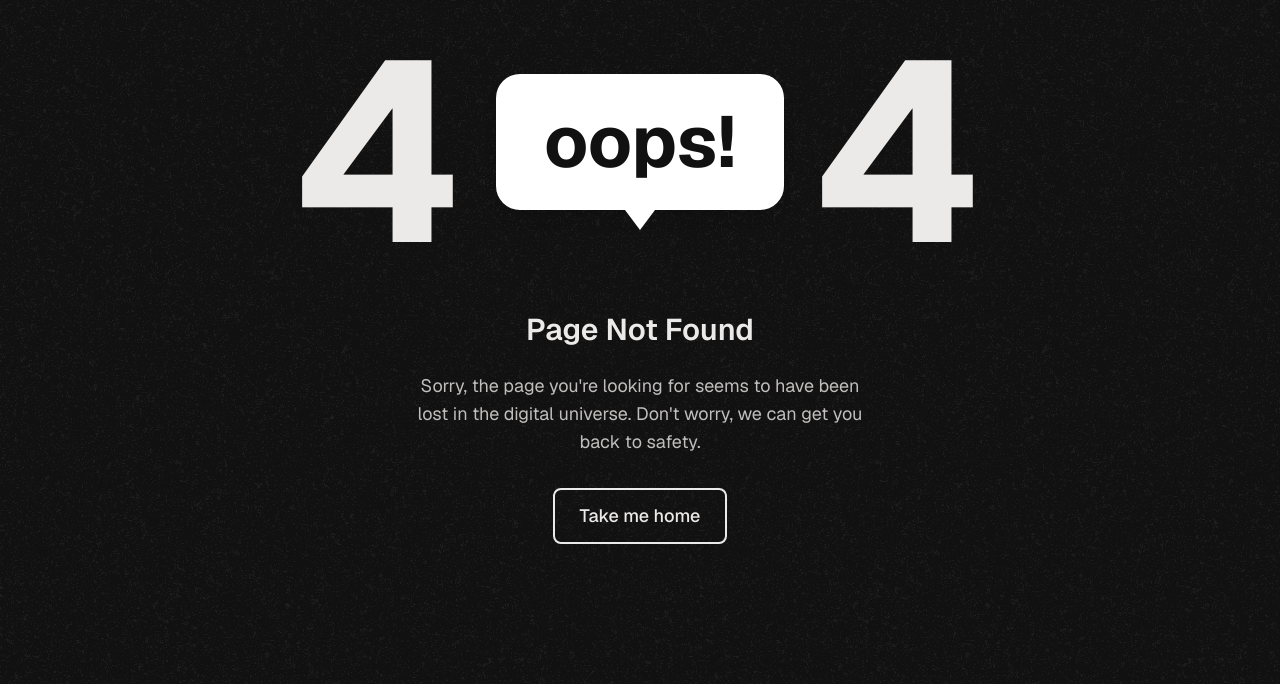
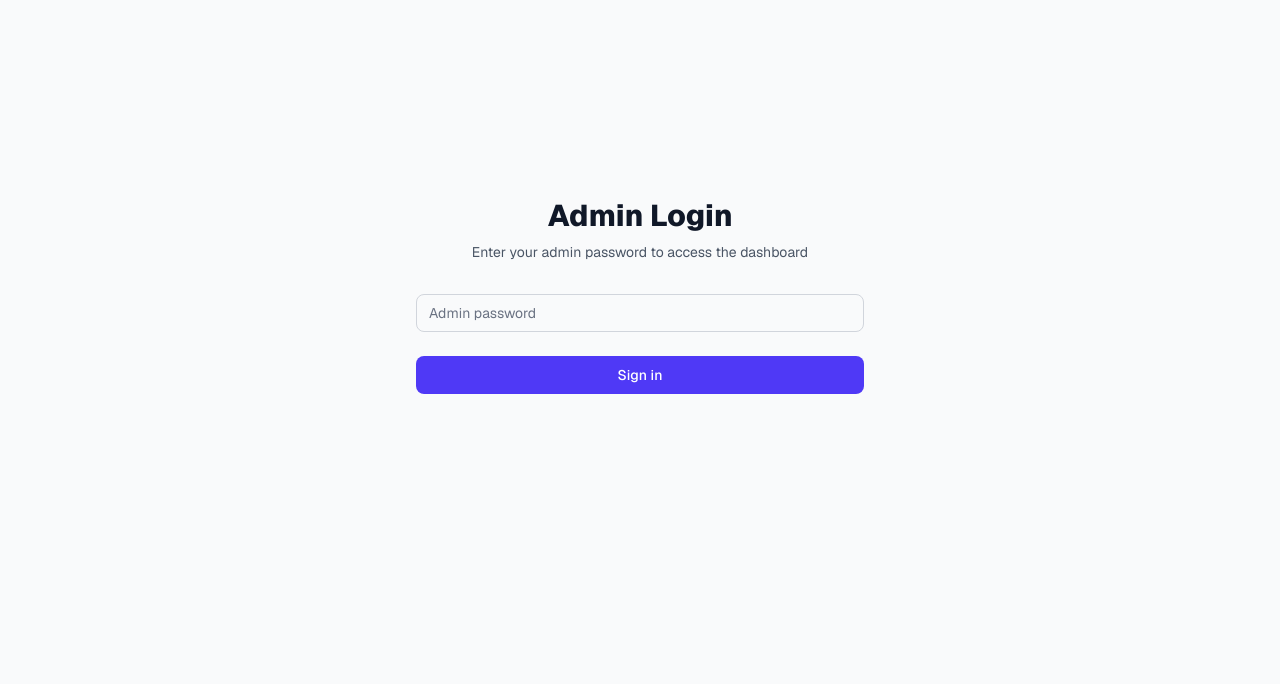
Before and after one commit to echozyr2001/portfolio-demo, a Next.js app: page /admin/login in a window 1280 px wide. Before the commit this address had no page. Shown: the part 116-800 px from the top of the page. Built offline with nearby package versions, Linux system fonts and the light colour scheme; a web font is replaced by a local one.

Commit message:
auth system

```diff
--- /dev/null
+++ b/app/admin/dashboard/page.tsx
@@ -0,0 +1,64 @@
+"use client";
+
+import { useRouter } from "next/navigation";
+import { useState } from "react";
+
+export default function AdminDashboard() {
+  const [isLoggingOut, setIsLoggingOut] = useState(false);
+  const router = useRouter();
+
+  const handleLogout = async () => {
+    setIsLoggingOut(true);
+    try {
+      const response = await fetch("/api/auth/logout", {
+        method: "POST",
+      });
+
+      if (response.ok) {
+        router.push("/admin/login");
+        router.refresh();
+      }
+    } catch (error) {
+      console.error("Logout error:", error);
+    } finally {
+      setIsLoggingOut(false);
+    }
+  };
+
+  return (
+    <div className="min-h-screen bg-gray-50">
+      <div className="bg-white shadow">
+        <div className="max-w-7xl mx-auto px-4 sm:px-6 lg:px-8">
+          <div className="flex justify-between items-center py-6">
+            <h1 className="text-3xl font-bold text-gray-900">Admin Dashboard</h1>
+            <button
+              onClick={handleLogout}
+              disabled={isLoggingOut}
+              className="bg-red-600 hover:bg-red-700 text-white px-4 py-2 rounded-md text-sm font-medium disabled:opacity-50"
+            >
+              {isLoggingOut ? "Logging out..." : "Logout"}
+            </button>
+          </div>
+        </div>
+      </div>
+
+      <div className="max-w-7xl mx-auto py-6 sm:px-6 lg:px-8">
+        <div className="px-4 py-6 sm:px-0">
+          <div className="border-4 border-dashed border-gray-200 rounded-lg h-96 flex items-center justify-center">
+            <div className="text-center">
+              <h2 className="text-2xl font-semibold text-gray-900 mb-4">
+                Welcome to the Admin Dashboard
+              </h2>
+              <p className="text-gray-600">
+                Authentication is working! You are now logged in as an administrator.
+              </p>
+              <p className="text-sm text-gray-500 mt-2">
+                This dashboard will be expanded with blog management features in future tasks.
+              </p>
+            </div>
+          </div>
+        </div>
+      </div>
+    </div>
+  );
+}
--- /dev/null
+++ b/app/admin/login/page.tsx
@@ -0,0 +1,88 @@
+"use client";
+
+import { useState } from "react";
+import { useRouter } from "next/navigation";
+
+export default function LoginPage() {
+  const [password, setPassword] = useState("");
+  const [isLoading, setIsLoading] = useState(false);
+  const [error, setError] = useState("");
+  const router = useRouter();
+
+  const handleSubmit = async (e: React.FormEvent) => {
+    e.preventDefault();
+    setIsLoading(true);
+    setError("");
+
+    try {
+      const response = await fetch("/api/auth/login", {
+        method: "POST",
+        headers: {
+          "Content-Type": "application/json",
+        },
+        body: JSON.stringify({ password }),
+      });
+
+      const data = await response.json();
+
+      if (data.success) {
+        router.push("/admin/dashboard");
+        router.refresh();
+      } else {
+        setError(data.error || "Login failed");
+      }
+    } catch (error) {
+      console.error("Login error:", error);
+      setError("An error occurred during login");
+    } finally {
+      setIsLoading(false);
+    }
+  };
+
+  return (
+    <div className="min-h-screen flex items-center justify-center bg-gray-50 py-12 px-4 sm:px-6 lg:px-8">
+      <div className="max-w-md w-full space-y-8">
+        <div>
+          <h2 className="mt-6 text-center text-3xl font-extrabold text-gray-900">
+            Admin Login
+          </h2>
+          <p className="mt-2 text-center text-sm text-gray-600">
+            Enter your admin password to access the dashboard
+          </p>
+        </div>
+        <form className="mt-8 space-y-6" onSubmit={handleSubmit}>
+          <div>
+            <label htmlFor="password" className="sr-only">
+              Password
+            </label>
+            <input
+              id="password"
+              name="password"
+              type="password"
+              required
+              className="appearance-none rounded-md relative block w-full px-3 py-2 border border-gray-300 placeholder-gray-500 text-gray-900 focus:outline-none focus:ring-indigo-500 focus:border-indigo-500 focus:z-10 sm:text-sm"
+              placeholder="Admin password"
+              value={password}
+              onChange={(e) => setPassword(e.target.value)}
+              disabled={isLoading}
+            />
+          </div>
+
+          {error && (
+            <div className="text-red-600 text-sm text-center">{error}</div>
+          )}
+
+          <div>
+            <button
+              type="submit"
+              disabled={isLoading}
+              className="group relative w-full flex justify-center py-2 px-4 border border-transparent text-sm font-medium rounded-md text-white bg-indigo-600 hover:bg-indigo-700 focus:outline-none focus:ring-2 focus:ring-offset-2 focus:ring-indigo-500 disabled:opacity-50 disabled:cursor-not-allowed"
+            >
+              {isLoading ? "Signing in..." : "Sign in"}
+            </button>
+          </div>
+        </form>
+      </div>
+    </div>
+  );
+}
--- /dev/null
+++ b/app/api/auth/login/route.ts
@@ -0,0 +1,36 @@
+import { authenticate } from "@/lib/auth";
+import { NextRequest, NextResponse } from "next/server";
+
+export async function POST(request: NextRequest) {
+  try {
+    const body = await request.json();
+    const { password } = body;
+
+    if (!password) {
+      return NextResponse.json(
+        { success: false, error: "Password is required" },
+        { status: 400 }
+      );
+    }
+
+    const isValid = await authenticate(password);
+
+    if (isValid) {
+      return NextResponse.json({
+        success: true,
+        message: "Authentication successful"
+      });
+    } else {
+      return NextResponse.json(
+        { success: false, error: "Invalid password" },
+        { status: 401 }
+      );
+    }
+  } catch (error) {
+    console.error("Login error:", error);
+    return NextResponse.json(
+      { success: false, error: "Internal server error" },
+      { status: 500 }
+    );
+  }
+}
--- /dev/null
+++ b/app/api/auth/logout/route.ts
@@ -0,0 +1,18 @@
+import { logout } from "@/lib/auth";
+import { NextResponse } from "next/server";
+
+export async function POST() {
+  try {
+    await logout();
+    return NextResponse.json({
+      success: true,
+      message: "Logout successful"
+    });
+  } catch (error) {
+    console.error("Logout error:", error);
+    return NextResponse.json(
+      { success: false, error: "Internal server error" },
+      { status: 500 }
+    );
+  }
+}
--- a/app/not-found.tsx
+++ b/app/not-found.tsx
@@ -77,8 +77,8 @@ export default function NotFound() {
           className="text-base md:text-lg mb-8 max-w-md mx-auto"
           style={{ color: "rgba(236, 234, 232, 0.8)" }} // Slightly dimmer light color for paragraph
         >
-          Sorry, the page you're looking for seems to have been lost in the
-          digital universe. Don't worry, we can get you back to safety.
+          Sorry, the page you&apos;re looking for seems to have been lost in the
+          digital universe. Don&apos;t worry, we can get you back to safety.
         </p>
         <Link href="/" legacyBehavior>
           <a
--- /dev/null
+++ b/lib/auth.ts
@@ -0,0 +1,63 @@
+import { NextRequest } from "next/server";
+import { cookies } from "next/headers";
+
+/**
+ * Authenticate user with password
+ * @param password - The password to verify
+ * @returns Promise<boolean> - True if authentication successful
+ */
+export async function authenticate(password: string): Promise<boolean> {
+  if (!password || !process.env.ADMIN_PASSWORD) {
+    return false;
+  }
+
+  if (password === process.env.ADMIN_PASSWORD) {
+    const cookieStore = await cookies();
+    cookieStore.set("admin-session", "authenticated", {
+      httpOnly: true,
+      secure: process.env.NODE_ENV === "production",
+      sameSite: "lax",
+      maxAge: 60 * 60 * 24 * 7, // 7 days
+      path: "/",
+    });
+    return true;
+  }
+  return false;
+}
+
+/**
+ * Check if user is authenticated
+ * @returns Promise<boolean> - True if user is authenticated
+ */
+export async function isAuthenticated(): Promise<boolean> {
+  try {
+    const cookieStore = await cookies();
+    const session = cookieStore.get("admin-session");
+    return session?.value === "authenticated";
+  } catch (error) {
+    console.error("Error checking authentication:", error);
+    return false;
+  }
+}
+
+/**
+ * Logout user by clearing session cookie
+ */
+export async function logout(): Promise<void> {
+  try {
+    const cookieStore = await cookies();
+    cookieStore.delete("admin-session");
+  } catch (error) {
+    console.error("Error during logout:", error);
+  }
+}
+
+/**
+ * Middleware helper to check authentication from request
+ * @param request - NextRequest object
+ * @returns boolean - True if authenticated
+ */
+export function isAuthenticatedFromRequest(request: NextRequest): boolean {
+  const session = request.cookies.get("admin-session");
+  return session?.value === "authenticated";
+}
--- /dev/null
+++ b/middleware.ts
@@ -0,0 +1,37 @@
+import { NextRequest, NextResponse } from "next/server";
+import { isAuthenticatedFromRequest } from "@/lib/auth";
+
+export function middleware(request: NextRequest) {
+  const { pathname } = request.nextUrl;
+
+  // Skip authentication check for login page and API routes
+  if (pathname === "/admin/login" || pathname.startsWith("/api/auth/")) {
+    return NextResponse.next();
+  }
+
+  // Check if user is authenticated for admin routes
+  if (pathname.startsWith("/admin")) {
+    const isAuthenticated = isAuthenticatedFromRequest(request);
+
+    if (!isAuthenticated) {
+      // Redirect to login page
+      const loginUrl = new URL("/admin/login", request.url);
+      return NextResponse.redirect(loginUrl);
+    }
+  }
+
+  return NextResponse.next();
+}
+
+export const config = {
+  matcher: [
+    /*
+     * Match all admin routes except:
+     * - api routes (handled separately)
+     * - _next/static (static files)
+     * - _next/image (image optimization files)
+     * - favicon.ico (favicon file)
+     */
+    "/admin/:path*",
+  ],
+};
```
